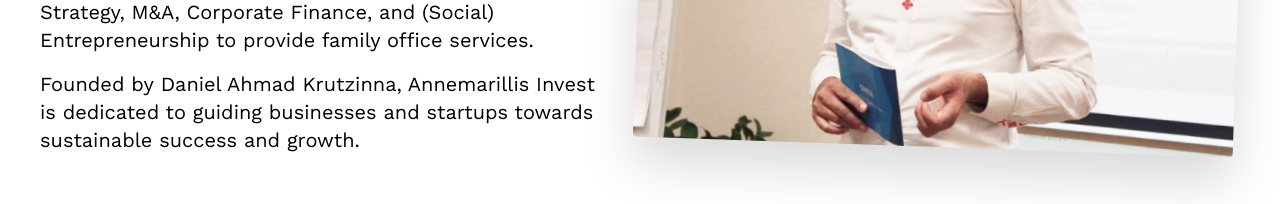
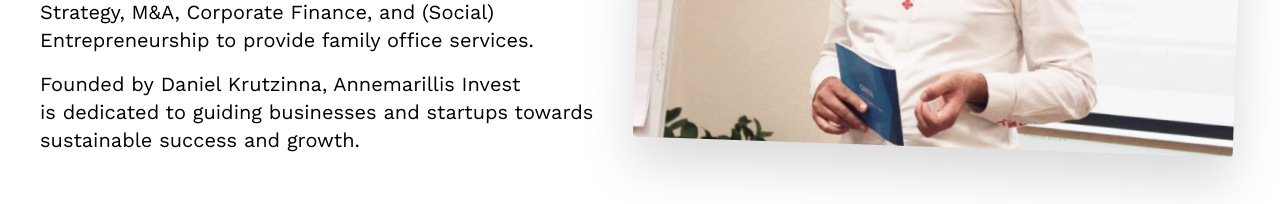
Before and after one commit to arsenyan/annemarilis-invest-web, a Next.js app: page / in a window 1280 px wide. Shown: the part 499-703 px from the top of the page. Built offline with nearby package versions, Linux system fonts and the light colour scheme.

Commit message:
Update Hero.tsx

```diff
--- a/app/components/Hero.tsx
+++ b/app/components/Hero.tsx
@@ -11,7 +11,7 @@
                 At&nbsp;Annemarillis Invest, we&nbsp;leverage over 25&nbsp;years of&nbsp;experience in&nbsp;Management Consulting, Investment Strategy, M&amp;A, Corporate Finance, and (Social) Entrepreneurship to&nbsp;provide family office services.
                 </p>
                 <p className="text-xl">
-                Founded by&nbsp;Daniel Ahmad Krutzinna, Annemarillis Invest is&nbsp;dedicated to&nbsp;guiding businesses and startups towards sustainable success and growth.
+                Founded by&nbsp;Daniel Krutzinna, Annemarillis Invest is&nbsp;dedicated to&nbsp;guiding businesses and startups towards sustainable success and growth.
                 </p>
             </div>
         </div>
```
